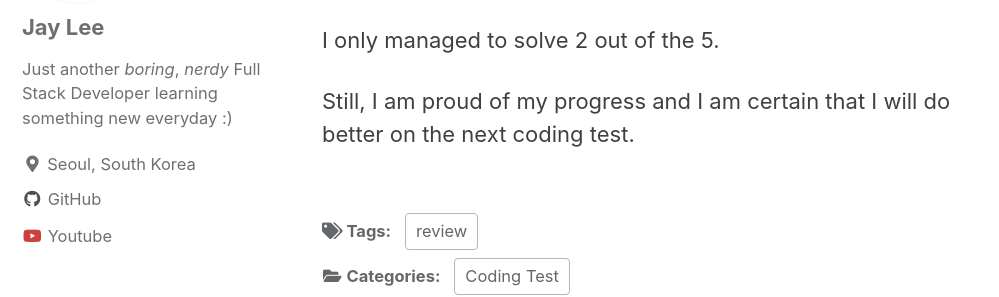
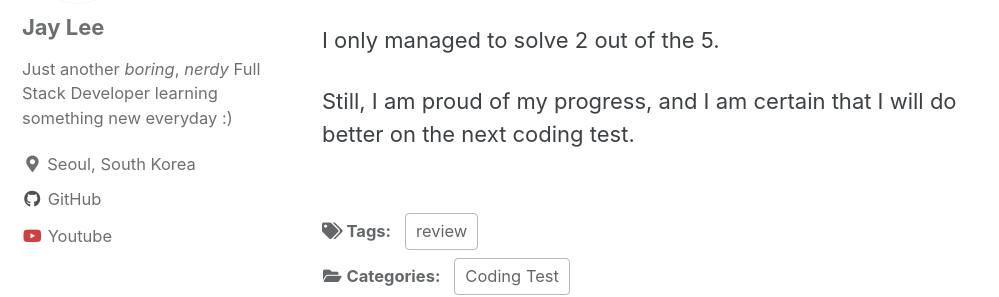
Before and after one commit to jinlee487/jinlee487.github.io, a Jekyll site: the page built from _posts/2021-05-09-coding-test-review-first-post.md, in a window 1280 px wide and 900 px high, scrolled down 900 px. Shown: the part 172-469 px from the top of the window, without its empty margins (0-999 px from the left). Built offline with Jekyll 4.4.1, drawn with Linux system fonts in a browser that asks for light colours; cached includes are drawn as plain includes; comment, search, counter and statistics services are not loaded.

Commit message:
코테 리뷰 포스팅 1

```diff
--- a/_posts/2021-05-09-coding-test-review-first-post.md
+++ b/_posts/2021-05-09-coding-test-review-first-post.md
@@ -26,4 +26,4 @@ Fourth problem was a dp problem, and I do not remember the last problem.
 
 I only managed to solve 2 out of the 5.
 
-Still, I am proud of my progress and I am certain that I will do better on the next coding test.
+Still, I am proud of my progress, and I am certain that I will do better on the next coding test.
```
